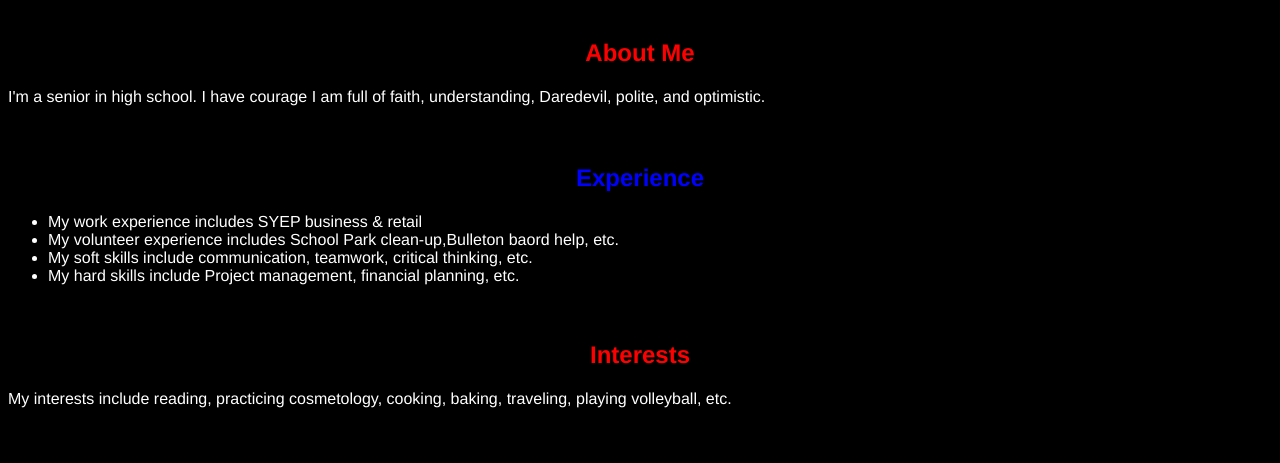
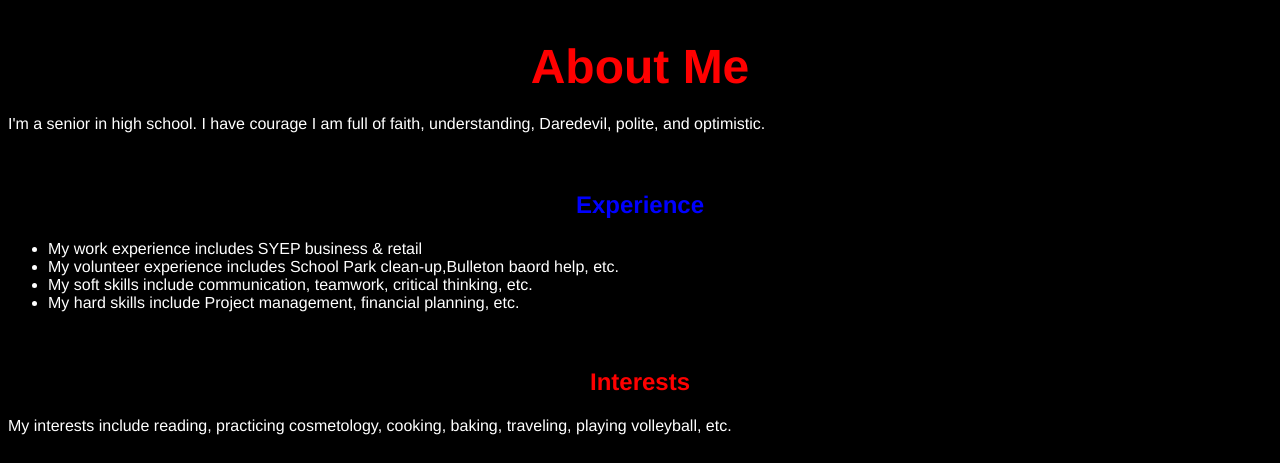
Before and after one commit to smizell05/smizell05.github.io, a plain HTML site: page index.html in a window 1280 px wide. Shown: the part 262-725 px from the top of the page. Drawn offline with Linux system fonts and the light colour scheme.

Commit message:
Update index.html

```diff
--- a/index.html
+++ b/index.html
@@ -27,7 +27,7 @@
 <!--About Me-->
 	<br>
 	<h1 id="about" align="center">
-		<font face="helvetica" color="red" size="5">
+		<font face="helvetica" color="red" size="7">
 			About Me
 		</font>
 	</h1>
```
